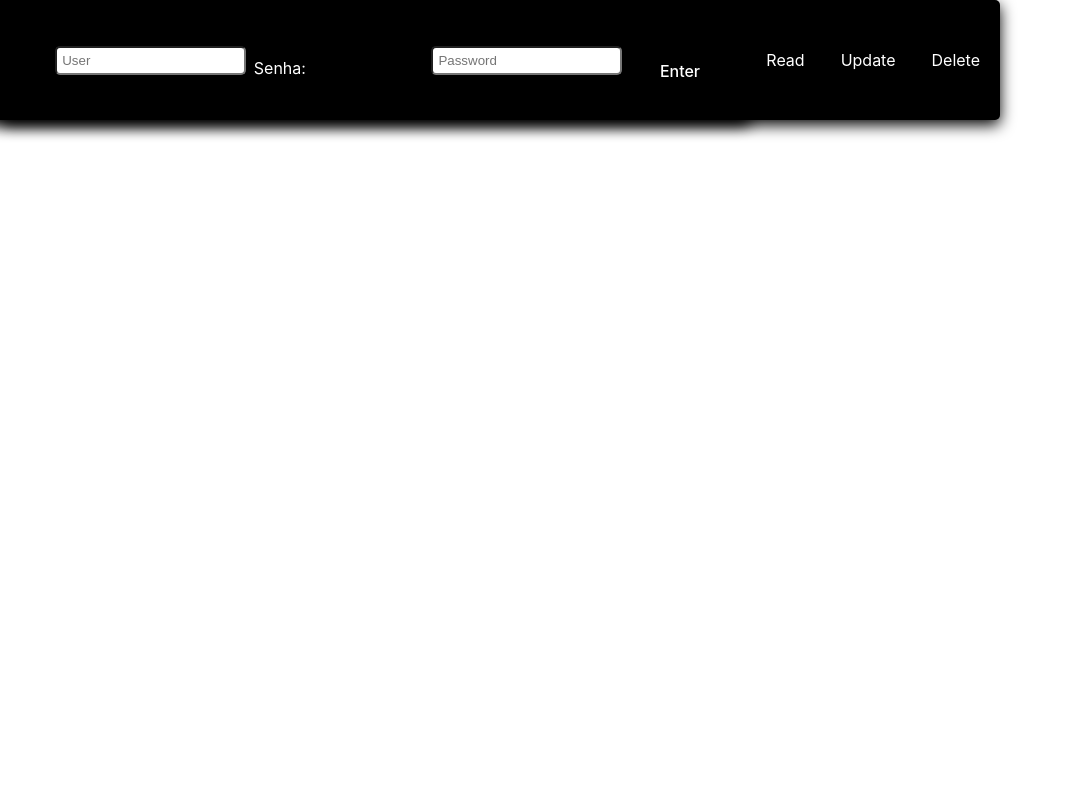
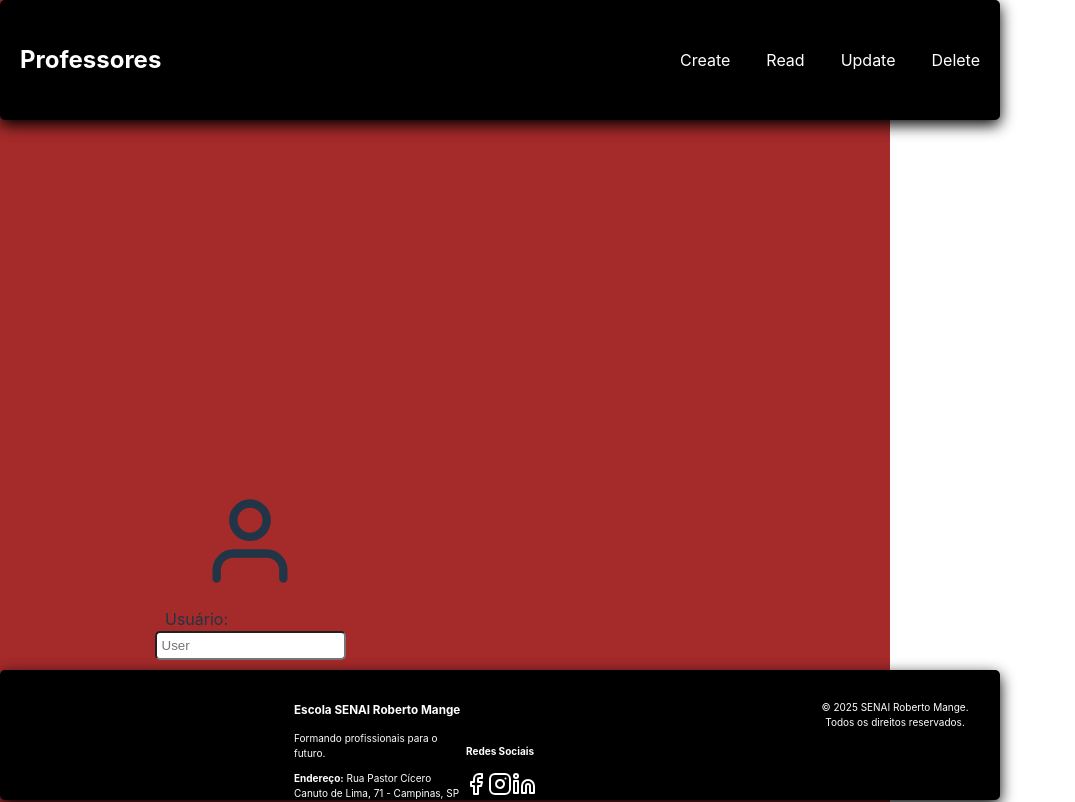
Before and after one commit to lindomarbatistao/3DSMB-11, a React (Vite) app in the folder front/: page / in a window 1280 px wide. Shown: the top 802 px of the page, without its empty margins (0-1075 px from the left). Built offline with nearby package versions, Linux system fonts and the light colour scheme.

Commit message:
11-02-2025 10:17

```diff
--- a/front/package.json
+++ b/front/package.json
@@ -11,6 +11,7 @@
   },
   "dependencies": {
     "axios": "^1.7.9",
+    "lucide-react": "^0.475.0",
     "react": "^18.3.1",
     "react-dom": "^18.3.1",
     "react-icons": "^5.4.0",
--- a/front/src/components/footer/index.jsx
+++ b/front/src/components/footer/index.jsx
@@ -1,10 +1,42 @@
 import React from "react";
-import './styles.css'
+import { Facebook, Instagram, Linkedin } from "lucide-react";
+import "./styles.css";
 
-export default function Footer(){
-    return(
-        <main>
+export default function Footer() {
+    return (
+        <div className="container_footer">
+            <div className="footer-content">
 
-        </main>
-    )
+                {/* Informações da escola */}
+                <section className="school-info">
+                    <h3>Escola SENAI Roberto Mange</h3>
+                    <p>Formando profissionais para o futuro.</p>
+                    <p><strong>Endereço:</strong> Rua Pastor Cícero Canuto de Lima, 71 - Campinas, SP</p>
+                    <p><strong>Contato:</strong> (19) 3772-1840 | contato@senai.com.br</p>
+                </section>
+
+                {/* Redes sociais */}
+                <section className="social-media">
+                    <h4>Redes Sociais</h4>
+                    <div className="social-icons">
+                        <a href="https://facebook.com/senairobertomange" target="_blank" rel="noopener noreferrer">
+                            <Facebook size={24} color="white" />
+                        </a>
+                        <a href="https://instagram.com/senairobertomange" target="_blank" rel="noopener noreferrer">
+                            <Instagram size={24} color="white" />
+                        </a>
+                        <a href="https://linkedin.com/senairobertomange" target="_blank" rel="noopener noreferrer">
+                            <Linkedin size={24} color="white" />
+                        </a>
+                    </div>
+                </section>
+
+            </div>
+
+            {/* Direitos autorais */}
+            <div className="footer-bottom">
+                <p>&copy; 2025 SENAI Roberto Mange. Todos os direitos reservados.</p>
+            </div>
+        </div>
+    );
 }
--- a/front/src/components/footer/styles.css
+++ b/front/src/components/footer/styles.css
@@ -0,0 +1,33 @@
+.container_footer{
+    display: flex;
+    bottom: 0;
+    position: fixed;
+    width: 75vw;
+    max-width: 1000px;
+    background-color: black;
+    color: white;
+    padding: 20px;
+    height: 90px;
+    font-size: 10px;
+    text-align: center;
+    border-radius: 5px;
+    box-shadow: 0 5px 15px black;
+}
+
+.footer-content{
+    display: flex;
+    justify-content: space-between;
+    align-items: center;
+    flex-wrap: wrap;
+    max-width: 1000px;
+    margin: auto;
+}
+
+.school-info{
+    text-align: left;
+    max-width: 400px;
+}
+
+.social-media{
+
+}
--- a/front/src/components/head/index.jsx
+++ b/front/src/components/head/index.jsx
@@ -4,7 +4,7 @@ import '../head/styles.css'
 export default function Head(){
     return(
         <main>
-            <section className="section">
+            <section className="section_head">
                 <div className="title">
                     <h2>Professores</h2>
                 </div>
--- a/front/src/components/head/styles.css
+++ b/front/src/components/head/styles.css
@@ -1,4 +1,4 @@
-.section{
+.section_head{
     background-color: black;
     color: white;
     flex-direction: row;
@@ -22,3 +22,8 @@
     align-items: center;
     justify-content: space-between;
 }
+
+.title{
+    display: flex;
+    width: 20px;
+}
--- a/front/src/pages/login/index.jsx
+++ b/front/src/pages/login/index.jsx
@@ -33,7 +33,7 @@ export default function Login() {
     return (
         <main>
             <div className="container_login">
-                <section className="section">
+                <section className="section_login">
                     <FiUser className="user" />
 
                     <p>Usuário:</p>
--- a/front/src/pages/login/styles.css
+++ b/front/src/pages/login/styles.css
@@ -21,7 +21,7 @@
     height: 40px;
 }
 
-.section{
+.section_login{
     display: flex;
     align-items: center;
     justify-content: center;
```
Also changed, not shown: 1 other file (tests, documents, lock files or other folders).
